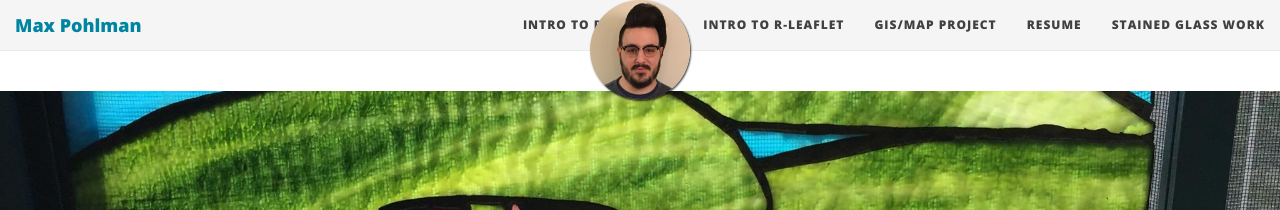
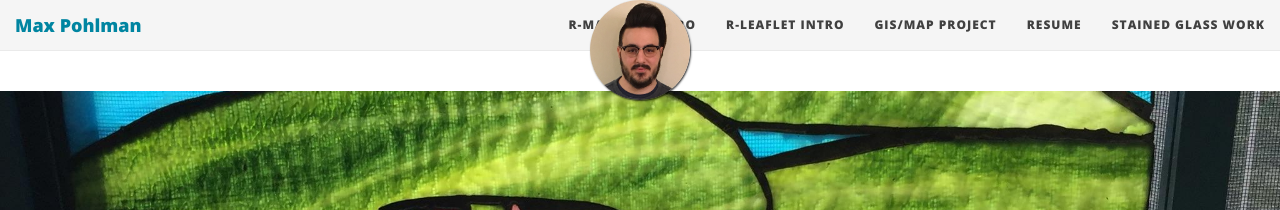
Before and after one commit to maxpohlman/maxpohlman.github.io, a Jekyll site: the page built from index.md, in a window 1280 px wide. Shown: the top 210 px of the page. Built offline with Jekyll 4.4.1, drawn with Linux system fonts in a browser that asks for light colours; nearby versions of some CDN libraries; the list of posts is cut into pages by our own code.

Commit message:
nav again

```diff
--- a/_config.yml
+++ b/_config.yml
@@ -23,8 +23,8 @@ description: Information about Max Pohlman
 
 # List of links in the navigation bar
 navbar-links:
-  Intro to R-Mapping: "intro-to-rgis"
-  Intro to R-Leaflet: "intro-to-leaflet"
+  R-Mapping Intro: "intro-to-rgis"
+  R-Leaflet Intro: "intro-to-leaflet"
   GIS/Map Project: "https://maxpohlman.shinyapps.io/mapproj/"
   Resume: "resume"
   Stained Glass Work: "stainedglass"
```
